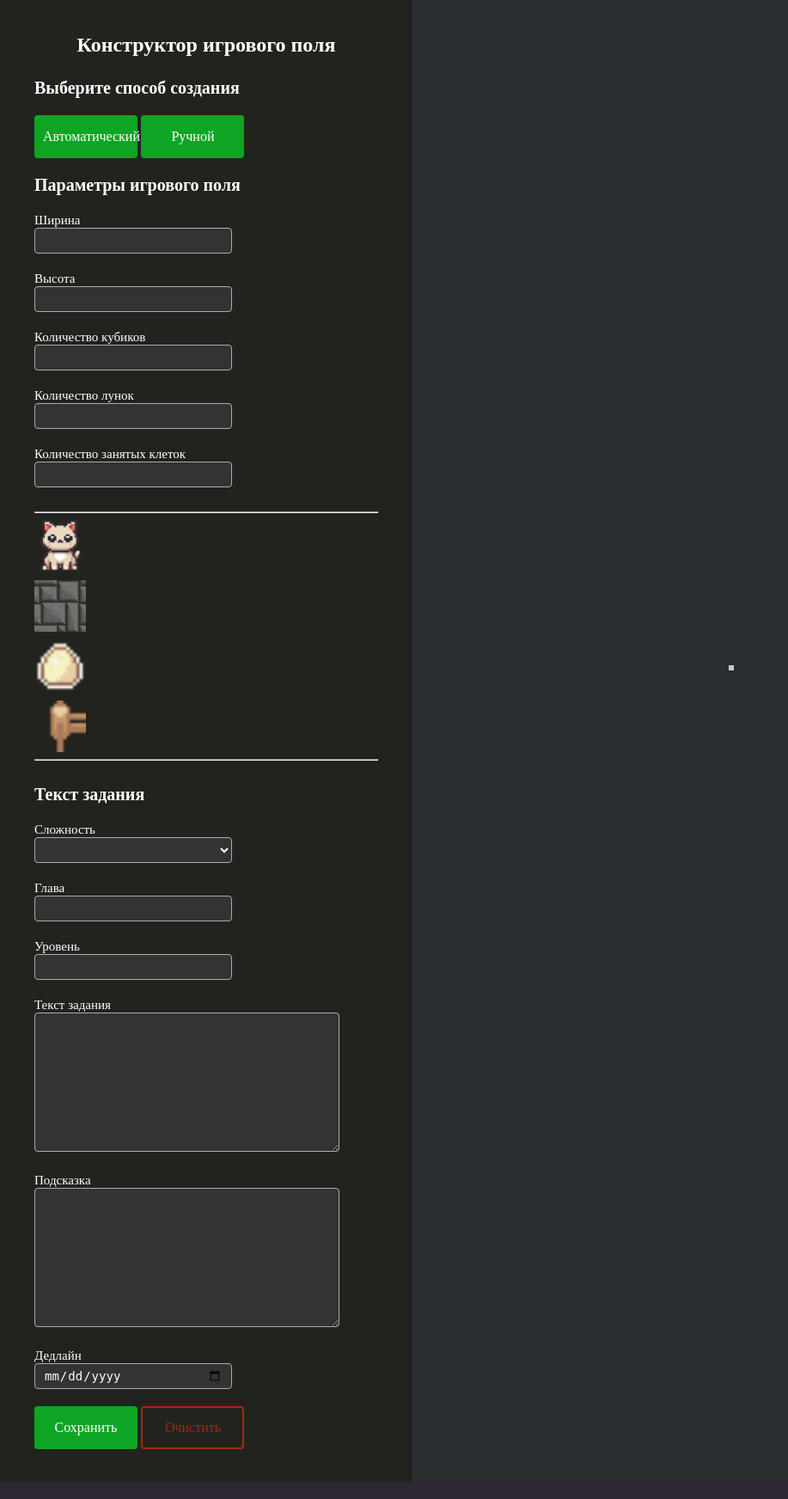
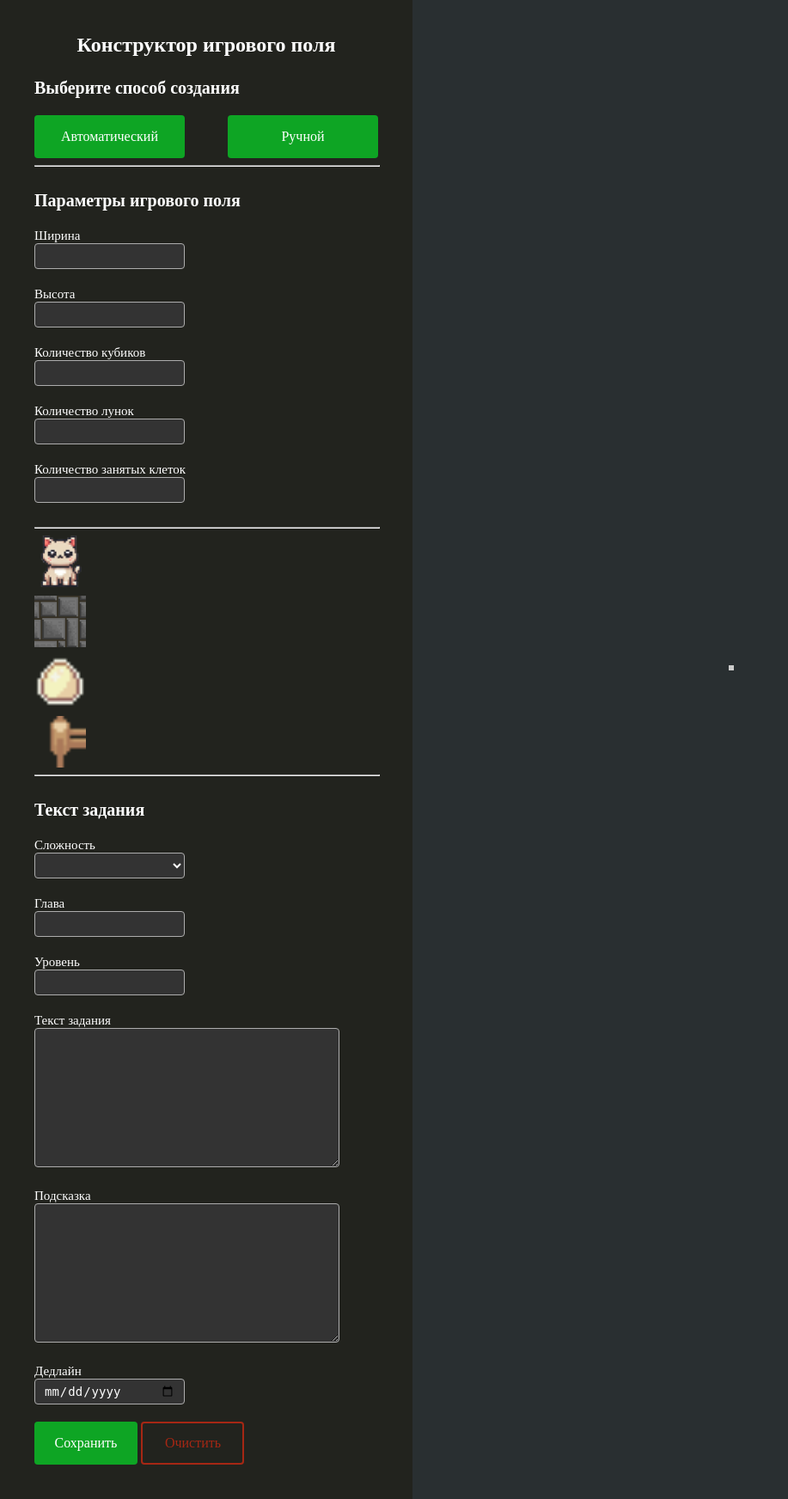
Before and after one commit to ilgorpy/kidcode, a Django app: page /constructor/ in a window 1280 px wide. Shown: the part 76-1820 px from the top of the page at 86% size, without its empty margins (0-917 px from the left). Run offline with Django 5.2, Linux system fonts and the light colour scheme; data that the repository does not hold is empty.

Commit message:
cosmetic changes

```diff
--- a/kidcode/mainapp/static/mainapp/css/styles.css
+++ b/kidcode/mainapp/static/mainapp/css/styles.css
@@ -248,8 +248,11 @@ a{
 }
 
 #sidebar.active h1{
+  font-size: 30px;
   margin: 10px;
   text-align: center;
+  font-family: monocraft;
+  text-wrap: nowrap;
 }
 
 /* Ссылки в сайдбаре */
@@ -391,6 +394,7 @@ button.clear{
 
 .buttons{
   margin-top: auto;
+  margin-bottom: 20px;
 }
 
 h1.h{
@@ -555,6 +559,7 @@ form.change{
   padding-top: 20px;
   padding-left: 40px;
   padding-right: 40px;
+  padding-bottom: 20px;
   position: absolute;
   left: 0px;
   top: 75px;
@@ -590,7 +595,7 @@ form.change{
 }
 
 #id_width.form-input, #id_height.form-input, #id_hole.form-input, #id_cube.form-input, #id_block.form-input, #id_difficult.form-input, #id_level.form-input, #id_chapter.form-input, #id_deadline.form-input{
-  width: 230px;
+  width: 175px;
   height: 30px;
   padding: 10px;
   margin-bottom: 20px;
@@ -648,6 +653,30 @@ form.change{
   overflow: auto;
 }
 
+#chapter-list{
+  padding-inline-start: 0px;
+  min-height: 40px;
+}
+
 .chapter-container{
   border: #ffffff 1px solid;
+  min-height: 50px;
+  display: flex;
+  justify-content: center;
+
 }
+
+#manualButton{
+  float: right;
+  width: 175px;
+}
+
+#autoButton{
+  float: left;
+  width: 175px;
+
+}
+
+hr{
+  width: 100%;
+}
--- a/kidcode/mainapp/templates/mainapp/constructor.html
+++ b/kidcode/mainapp/templates/mainapp/constructor.html
@@ -12,6 +12,7 @@
         <button class = 'main' type="button" id="autoButton">Автоматический</button>
         <button class = 'main' type="button" id="manualButton">Ручной</button>
     </div>
+    <hr>
 <form method="post", class="settings" id="manualForm">
     {% csrf_token %}
 
```
